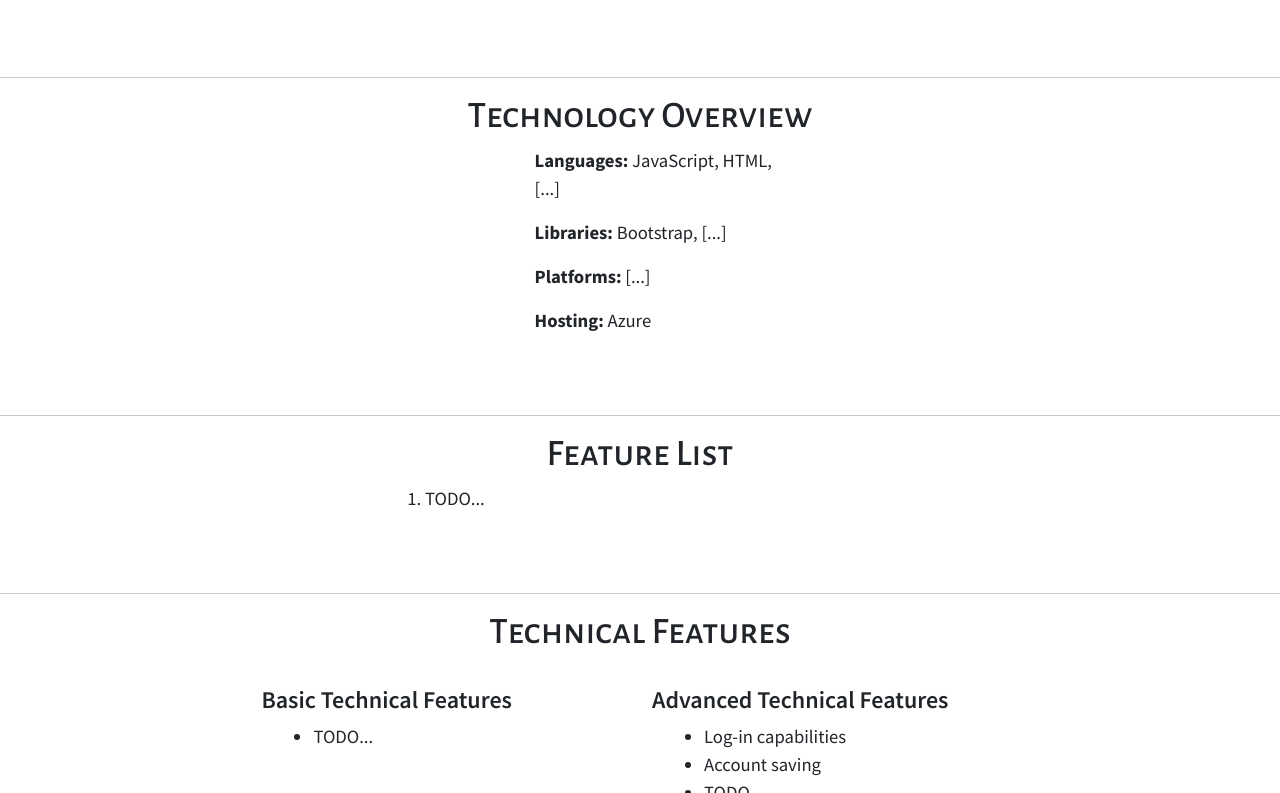
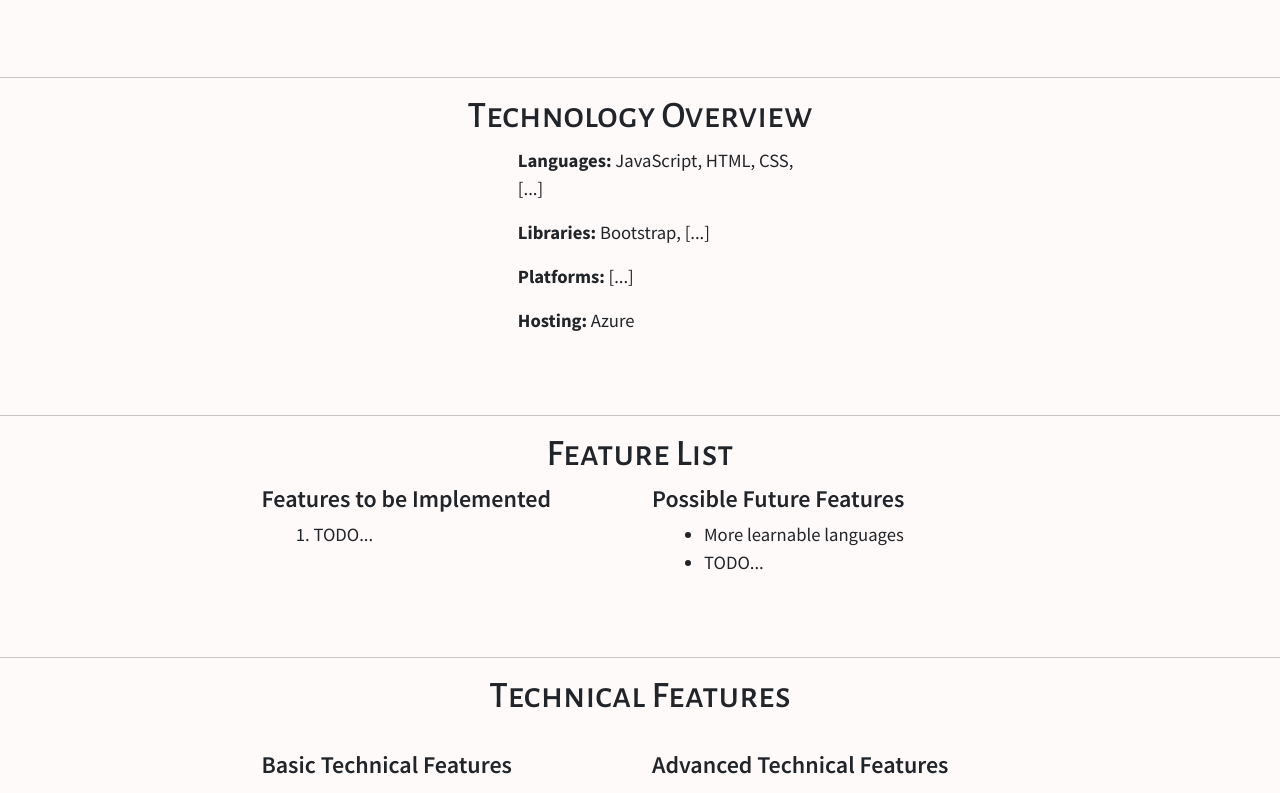
Before and after one commit to JustEnough-WebApp/ProjectProposal, a website: page static/index.html in a window 1280 px wide. Shown: the part 1710-2503 px from the top of the page. Drawn offline with nearby package versions, Linux system fonts and the light colour scheme.

Commit message:
changed background color

```diff
--- a/static/index.html
+++ b/static/index.html
@@ -150,9 +150,9 @@
         <section id="TechOverview">
             <h2>Technology Overview</h2>
             <div class="container">
-                <div class="row" style="width:30%;">
+                <div class="row" style="width:33%;">
                     <div class="col-sm">
-                        <p><strong>Languages: </strong>JavaScript, HTML, [...]</p>
+                        <p><strong>Languages: </strong>JavaScript, HTML, CSS, [...]</p>
                         <p><strong>Libraries: </strong>Bootstrap, [...]</p>
                         <p><strong>Platforms: </strong>[...]</p>
                         <p><strong>Hosting: </strong>Azure</p>
@@ -168,11 +168,19 @@
         <section id="FeatureList">
             <h2>Feature List</h2>
             <div class="container">
-                <div class="row" style="width:50%;">
+                <div class="row" style="width:70%;">
                     <div class="col-sm">
+                        <h4>Features to be Implemented</h4>
                         <ol>
                             <li>TODO...</li>
                         </ol>
+                    </div>
+                    <div class="col-sm">
+                        <h4>Possible Future Features</h4>
+                        <ul>
+                            <li>More learnable languages</li>
+                            <li>TODO...</li>
+                        </ul>
                     </div>
                 </div>
             </div>
--- a/static/style.css
+++ b/static/style.css
@@ -1,6 +1,10 @@
 a {
     font-family: 'Source Sans Pro', sans-serif;
     font-weight: 400;
+}
+
+body {
+    background-color: snow;
 }
 
 h1 {
@@ -67,6 +71,7 @@ strong {
 }
 
 .container-fluid .card {
+    background-color: #f5f5f5;
     display: inline-block;
     margin: 10px;
 }
```
